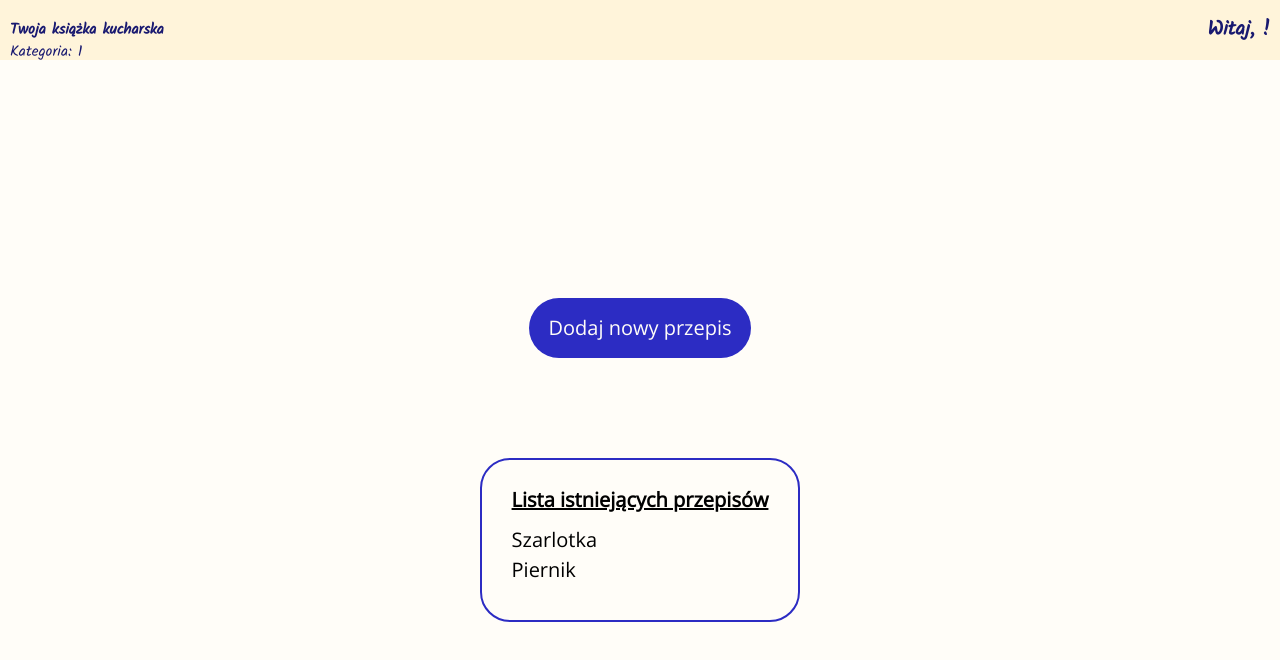
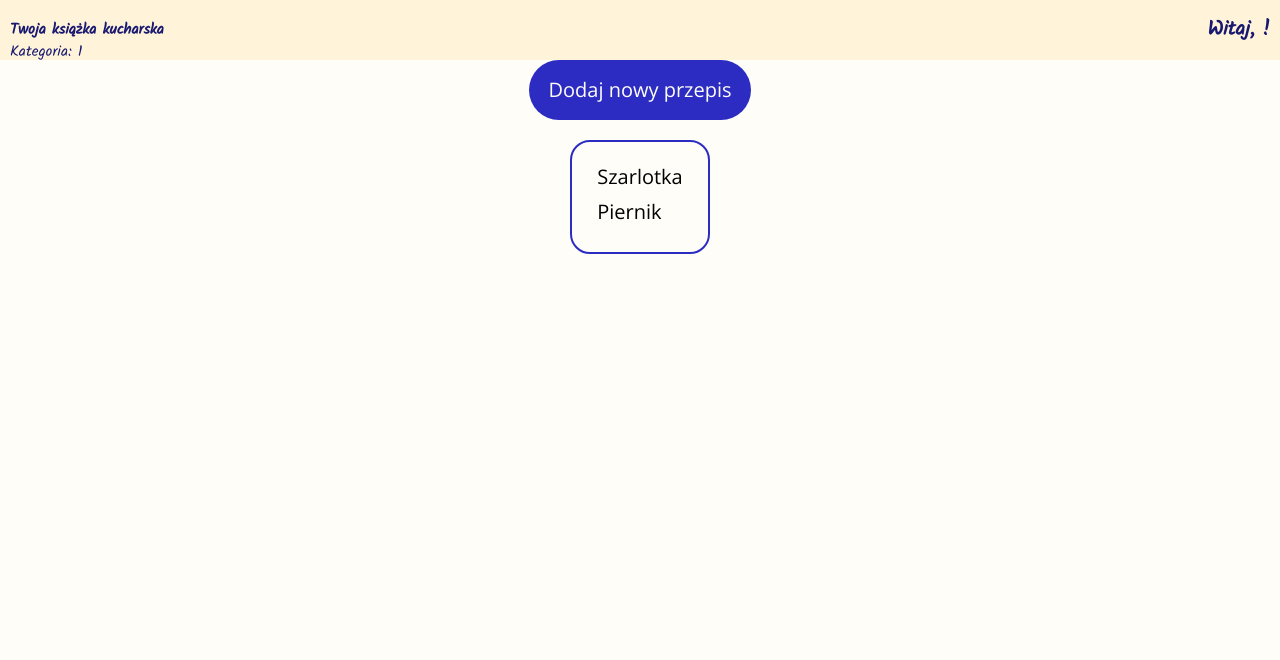
Before and after one commit to klaudiakruba/CookBook-project, a React (Vite) app in the folder cookbook-project/: page /#/recipes/1 in a window 1280 px wide. Shown: the top 660 px of the page. Built offline with nearby package versions, Linux system fonts and the light colour scheme.

Commit message:
work at adding new recipe to recipe list in components

```diff
--- a/cookbook-project/src/components/AddRecipe.jsx
+++ b/cookbook-project/src/components/AddRecipe.jsx
@@ -1,14 +1,32 @@
-import { React, useState } from "react";
+import { React, useState, useEffect } from "react";
+import { useNavigate } from "react-router-dom";
 
-const AddRecipe = () => {
+const AddRecipe = ({ setRecipes }) => {
+	const navigate = useNavigate();
 	const [recipeName, setRecipeName] = useState("");
 	const [ingredientsList, setIngredientsList] = useState([]);
 	const [ingredient, setIngredient] = useState("");
 	const [quantity, setQuantity] = useState("");
+	const [clickedSave, setClickedSave] = useState(false);
+
+	useEffect(() => {
+		if (clickedSave) {
+			let newRecipe = {
+				recipeName: recipeName,
+				ingredientsList: ingredientsList,
+			};
+			console.log(newRecipe);
+			setRecipes((prevRecipes) => [...prevRecipes, newRecipe]);
+			console.log(setRecipes());
+			navigate("/recipes/:cathegory");
+		}
+	}, [clickedSave]);
 
 	const onSubmit = (e) => {
 		e.preventDefault();
+		setClickedSave(true);
 	};
+
 	const addIngredient = () => {
 		const newIngredient = [
 			...ingredientsList,
@@ -18,6 +36,7 @@ const AddRecipe = () => {
 		setIngredient("");
 		setQuantity("");
 	};
+
 	return (
 		<div className="add_recipe">
 			<h2>Dodawanie przepisu</h2>
@@ -42,7 +61,7 @@ const AddRecipe = () => {
 								<li key={index}>
 									{index + 1}. {ing.name}
 								</li>
-								<li key={index}>{ing.quantity}</li>
+								<li key={index + 1}>{ing.quantity}</li>
 							</div>
 						))}
 					</ul>
--- a/cookbook-project/src/components/App.jsx
+++ b/cookbook-project/src/components/App.jsx
@@ -18,6 +18,7 @@ import {
 
 const App = () => {
 	const [user, setUser] = useState(false);
+	const [recipes, setRecipes] = useState([]);
 
 	return (
 		<HashRouter>
@@ -25,12 +26,19 @@ const App = () => {
 				<Route path="/" element={<MainView setUser={setUser} />} />
 				<Route element={<Navigation user={user} />}>
 					<Route path="logged" element={<LoggedView />} />
-					<Route path="recipes/:cathegory" element={<RecipesInCathegory />} />
-					<Route path="recipes/:cathegory/addrecipe" element={<AddRecipe />} />
 					<Route
+						path="recipes/:cathegory"
+						element={<RecipesInCathegory recipes={recipes} />}
+					/>
+
+					<Route
+						path="recipes/:cathegory/addrecipe"
+						element={<AddRecipe setRecipes={setRecipes} />}
+					/>
+					{/* <Route
 						path="recipes/:cathegory/recipeslist"
-						element={<RecipesList />}
-					/>
+						element={<RecipesList recipes={recipes} />}
+					/> */}
 				</Route>
 				<Route path="register" element={<Reg />} />
 			</Routes>
--- a/cookbook-project/src/components/RecipesInCathegory.jsx
+++ b/cookbook-project/src/components/RecipesInCathegory.jsx
@@ -1,16 +1,24 @@
 import React from "react";
 import { NavLink, useParams } from "react-router-dom";
-const RecipesInCathegory = () => {
+
+const RecipesInCathegory = ({ recipes }) => {
 	const { cathegory } = useParams();
+
 	return (
 		<div className="view_recipes">
 			<h2>Kategoria: {cathegory} </h2>
 			<NavLink to="addRecipe/" className="add_recipe_button">
 				Dodaj nowy przepis
 			</NavLink>
-			<div className="recipes_list">
-				<h3>Lista istniejących przepisów</h3>
-				<ul>
+			<div className="recipes_list_container">
+				<ul className="recipes_list">
+					{recipes.map((recipe, index) => {
+						return (
+							<li key={index} className="recipe">
+								{recipe}
+							</li>
+						);
+					})}
 					<li className="recipe">Szarlotka</li>
 					<li className="recipe">Piernik</li>
 				</ul>
@@ -18,5 +26,4 @@ const RecipesInCathegory = () => {
 		</div>
 	);
 };
-
 export default RecipesInCathegory;
--- a/cookbook-project/src/components/RecipesList.jsx
+++ b/cookbook-project/src/components/RecipesList.jsx
@@ -1,12 +1,19 @@
 import React from "react";
-import { NavLink, useParams } from "react-router-dom";
-const RecipesList = () => {
+import { useParams } from "react-router-dom";
+
+const RecipesList = ({ recipes }) => {
 	const { cathegory } = useParams();
+
 	return (
 		<div className="recipes_list_container">
 			<h2>Kategoria: {cathegory} - lista przepisów</h2>
 
 			<ul className="recipes_list">
+				{recipes.map((recipe, idx) => {
+					<li key={idx} className="recipe">
+						{recipe.recipeName}
+					</li>;
+				})}
 				<li className="recipe">Szarlotka</li>
 				<li className="recipe">Piernik</li>
 			</ul>
```
